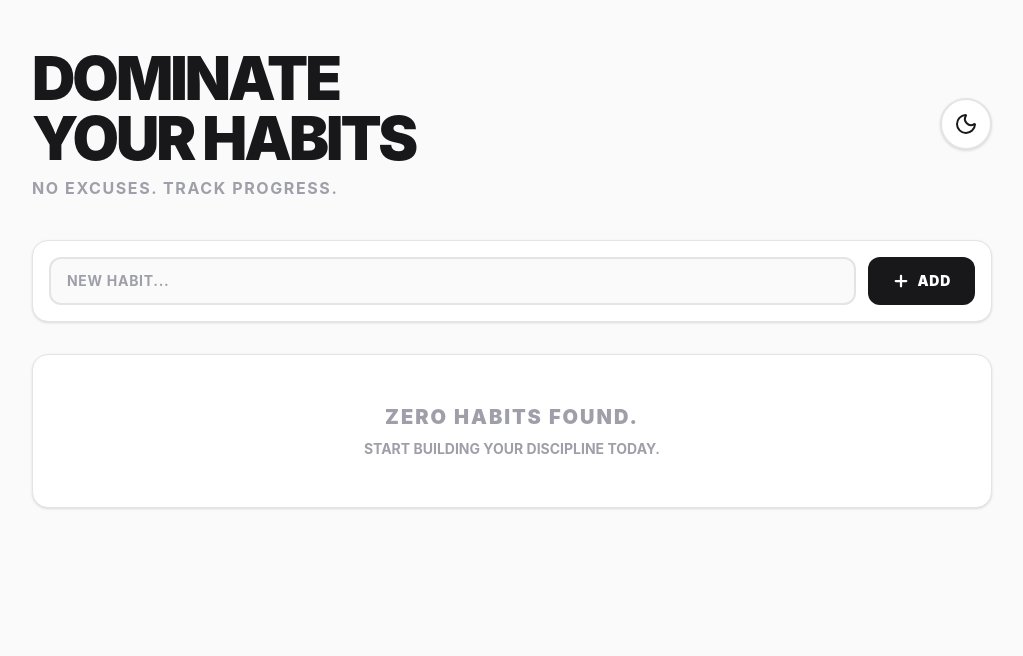
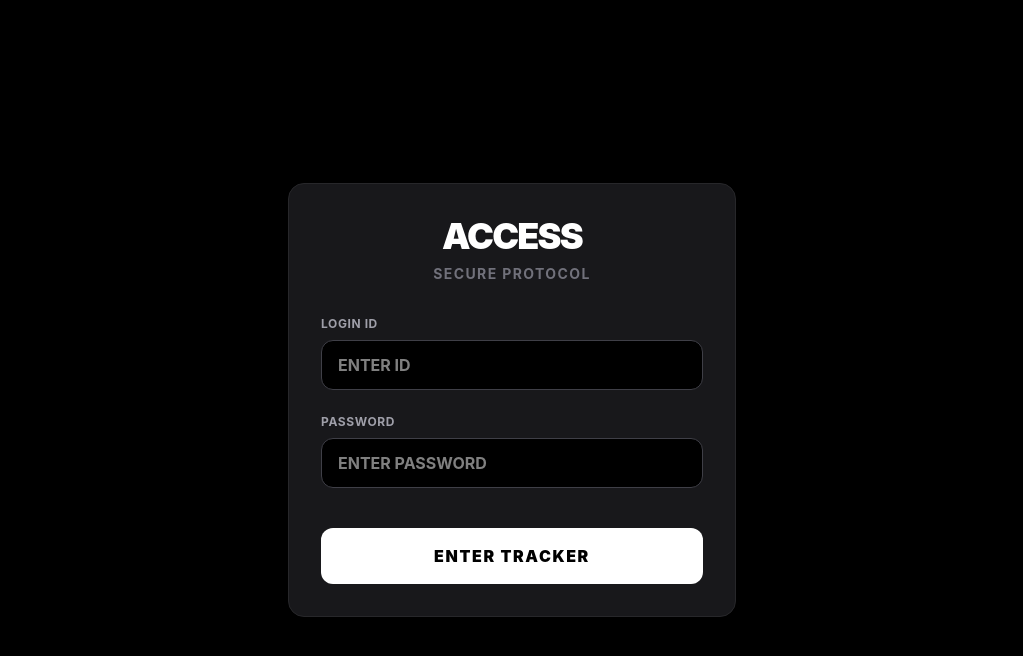
Before and after one commit to Gautham479/habbittracker, a React (Vite) app: page / in a window 1280 px wide. Shown: the top 656 px of the page, without its empty margins (128-1151 px from the left). Built offline with nearby package versions, Linux system fonts and the light colour scheme.

Commit message:
feat: implement habit tracker application with authentication and progress visualization

```diff
--- a/src/App.tsx
+++ b/src/App.tsx
@@ -1,9 +1,69 @@
+import { useState } from 'react';
 import HabitTracker from './components/HabitTracker';
 
 function App() {
-  return (
-    <HabitTracker />
-  );
+  const [isAuthenticated, setIsAuthenticated] = useState(false);
+  const [username, setUsername] = useState('');
+  const [password, setPassword] = useState('');
+  const [error, setError] = useState('');
+
+  const handleLogin = (e: React.FormEvent) => {
+    e.preventDefault();
+    // Default credentials as requested
+    if (username === 'admin' && password === 'admin123') {
+      setIsAuthenticated(true);
+      setError('');
+    } else {
+      setError('Invalid login id or password');
+    }
+  };
+
+  if (!isAuthenticated) {
+    return (
+      <div className="min-h-screen bg-black flex items-center justify-center p-4 selection:bg-zinc-500 selection:text-white font-sans">
+        <div className="bg-zinc-900 border border-zinc-800 p-8 rounded-2xl shadow-2xl w-full max-w-md">
+          <div className="text-center mb-8">
+            <h1 className="text-4xl font-black uppercase tracking-tighter text-white mb-2">Access</h1>
+            <p className="text-sm font-bold uppercase tracking-widest text-zinc-500">Secure Protocol</p>
+          </div>
+
+          <form onSubmit={handleLogin} className="space-y-6">
+            <div>
+              <label className="block text-xs font-bold uppercase tracking-wider text-zinc-400 mb-2">Login ID</label>
+              <input
+                type="text"
+                value={username}
+                onChange={(e) => setUsername(e.target.value)}
+                className="w-full px-4 py-3 bg-black border border-zinc-700 text-white rounded-xl focus:outline-none focus:border-zinc-500 transition-colors uppercase font-bold"
+                placeholder="ENTER ID"
+              />
+            </div>
+            <div>
+              <label className="block text-xs font-bold uppercase tracking-wider text-zinc-400 mb-2">Password</label>
+              <input
+                type="password"
+                value={password}
+                onChange={(e) => setPassword(e.target.value)}
+                className="w-full px-4 py-3 bg-black border border-zinc-700 text-white rounded-xl focus:outline-none focus:border-zinc-500 transition-colors font-bold"
+                placeholder="ENTER PASSWORD"
+              />
+            </div>
+
+            {error && <p className="text-red-500 text-xs font-bold uppercase tracking-wider text-center">{error}</p>}
+
+            <button
+              type="submit"
+              className="w-full bg-white text-black font-black uppercase tracking-widest py-4 rounded-xl hover:bg-zinc-200 transition-colors transform active:scale-95 mt-4"
+            >
+              Enter Tracker
+            </button>
+          </form>
+        </div>
+      </div>
+    );
+  }
+
+  return <HabitTracker />;
 }
 
 export default App;
--- a/src/components/HabitTracker.tsx
+++ b/src/components/HabitTracker.tsx
@@ -2,10 +2,28 @@ import React, { useState, useEffect } from 'react';
 import { Plus, Trash2, Calendar, BarChart3, Moon, Sun, ChevronLeft, ChevronRight } from 'lucide-react';
 import { LineChart, Line, BarChart, Bar, XAxis, YAxis, CartesianGrid, Tooltip, ResponsiveContainer } from 'recharts';
 
+declare global {
+  interface Window {
+    storage?: {
+      get: (key: string) => Promise<{ value: string } | null>;
+      set: (key: string, value: string) => Promise<void>;
+    };
+  }
+}
+
+interface Habit {
+  id: number;
+  name: string;
+}
+
+interface Completions {
+  [key: string]: boolean;
+}
+
 export default function HabitTracker() {
-  const [habits, setHabits] = useState([]);
+  const [habits, setHabits] = useState<Habit[]>([]);
   const [newHabit, setNewHabit] = useState('');
-  const [completions, setCompletions] = useState({});
+  const [completions, setCompletions] = useState<Completions>({});
   const [view, setView] = useState('calendar');
   const [showYearly, setShowYearly] = useState(false);
   const [currentDate, setCurrentDate] = useState(new Date());
@@ -17,17 +35,17 @@ export default function HabitTracker() {
         const habitsData = await window.storage?.get('habits');
         const completionsData = await window.storage?.get('completions');
         const darkModeData = await window.storage?.get('darkMode');
-        if (habitsData) setHabits(JSON.parse(habitsData.value));
-        if (completionsData) setCompletions(JSON.parse(completionsData.value));
-        if (darkModeData) setDarkMode(JSON.parse(darkModeData.value));
-      } catch (e) {
+        if (habitsData && habitsData.value) setHabits(JSON.parse(habitsData.value));
+        if (completionsData && completionsData.value) setCompletions(JSON.parse(completionsData.value));
+        if (darkModeData && darkModeData.value) setDarkMode(JSON.parse(darkModeData.value));
+      } catch {
         console.log('No saved data');
       }
     };
     loadData();
   }, []);
 
-  const saveData = async (newHabits, newCompletions) => {
+  const saveData = async (newHabits: Habit[], newCompletions: Completions) => {
     try {
       if (window.storage) {
         await window.storage.set('habits', JSON.stringify(newHabits));
@@ -58,9 +76,9 @@ export default function HabitTracker() {
     saveData(updated, completions);
   };
 
-  const deleteHabit = (id) => {
+  const deleteHabit = (id: number) => {
     const updated = habits.filter(h => h.id !== id);
-    const newCompletions = { ...completions };
+    const newCompletions: Completions = { ...completions };
     Object.keys(newCompletions).forEach(key => {
       if (key.startsWith(`${id}-`)) delete newCompletions[key];
     });
@@ -69,9 +87,9 @@ export default function HabitTracker() {
     saveData(updated, newCompletions);
   };
 
-  const toggleCompletion = (habitId, date) => {
+  const toggleCompletion = (habitId: number, date: string) => {
     const key = `${habitId}-${date}`;
-    const updated = { ...completions };
+    const updated: Completions = { ...completions };
     if (updated[key]) {
       delete updated[key];
     } else {
@@ -81,9 +99,9 @@ export default function HabitTracker() {
     saveData(habits, updated);
   };
 
-  const getDateString = (date) => date.toISOString().split('T')[0];
+  const getDateString = (date: Date) => date.toISOString().split('T')[0];
 
-  const getHabitStats = (habitId, targetDate = currentDate) => {
+  const getHabitStats = (habitId: number, targetDate = currentDate) => {
     const year = targetDate.getFullYear();
     const month = targetDate.getMonth();
     const daysInMonth = new Date(year, month + 1, 0).getDate();
@@ -156,7 +174,7 @@ export default function HabitTracker() {
     for (let m = 0; m < 12; m++) {
       const daysInMonth = new Date(year, m + 1, 0).getDate();
       let monthCount = 0;
-      let possibleCount = habits.length * daysInMonth;
+      const possibleCount = habits.length * daysInMonth;
 
       for (let i = 1; i <= daysInMonth; i++) {
         const date = new Date(year, m, i);
@@ -173,7 +191,7 @@ export default function HabitTracker() {
     return data;
   };
 
-  const getChartData = (habitId) => {
+  const getChartData = (habitId: number) => {
     const data = [];
     const today = new Date();
 
@@ -208,7 +226,7 @@ export default function HabitTracker() {
     const endDate = new Date(startDate);
     endDate.setDate(startDate.getDate() + 6);
 
-    let totalPossible = habits.length * 7;
+    const totalPossible = habits.length * 7;
     let completedThisWeek = 0;
 
     for (let i = 0; i < 7; i++) {
```
